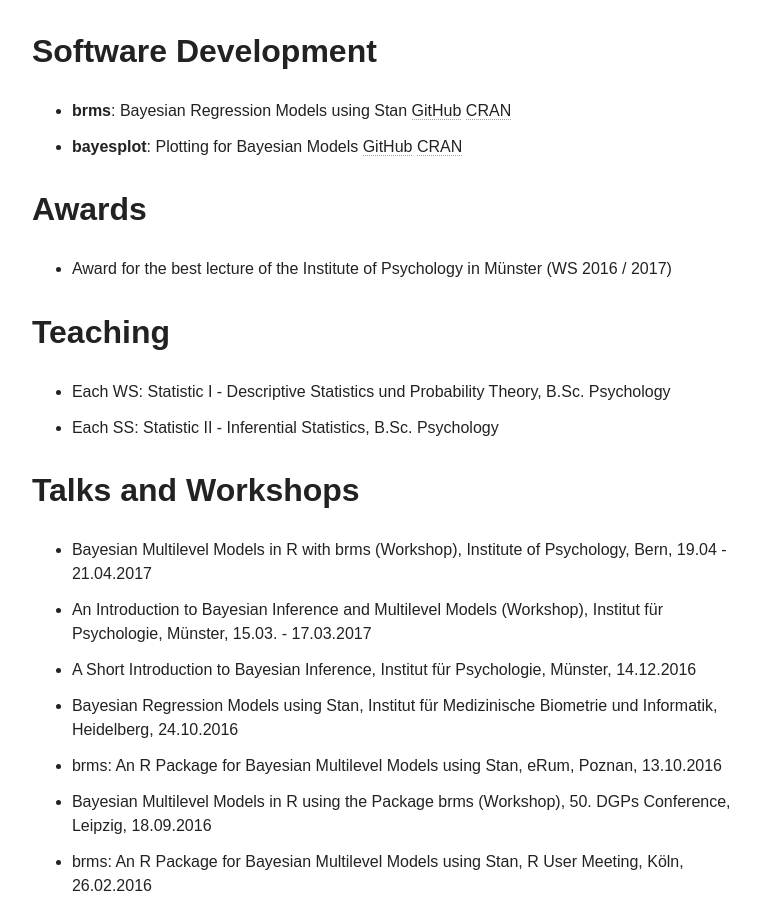
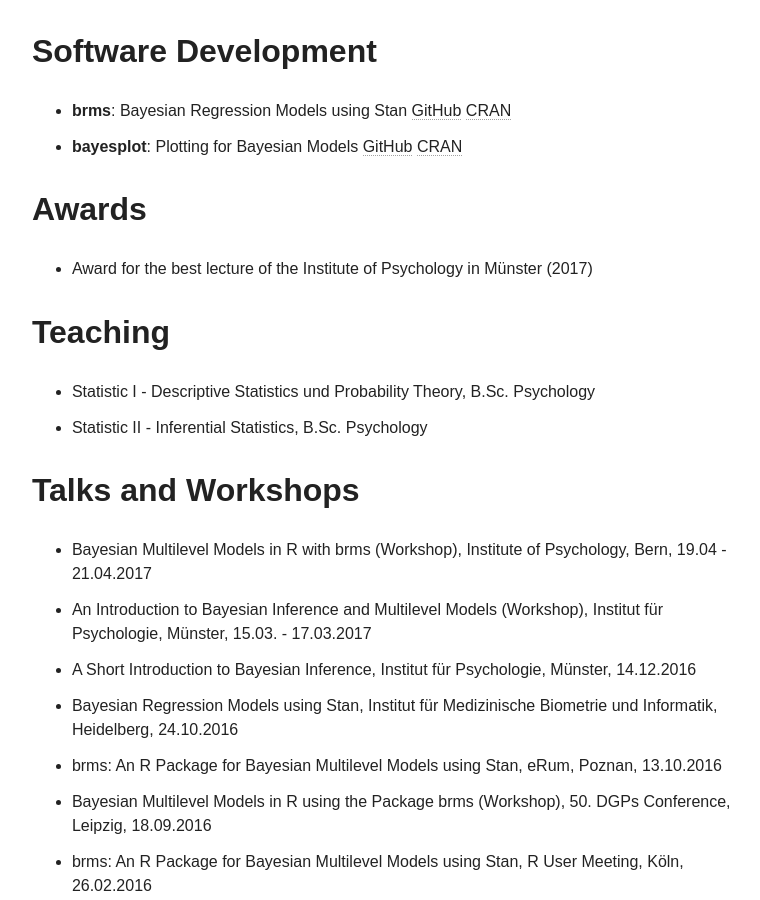
Before and after one commit to paul-buerkner/paul-buerkner.github.io, a Jekyll site: the page built from about/index.md, in a window 1280 px wide and 900 px high, scrolled down 858 px. Shown: the whole window, without its empty margins (254-1014 px from the left). Built offline with Jekyll 4.4.1, drawn with Linux system fonts in a browser that asks for light colours; nearby versions of some CDN libraries.

Commit message:
about: more cleaning

```diff
--- a/about/index.md
+++ b/about/index.md
@@ -26,12 +26,12 @@
 
 ## Awards
 
-* Award for the best lecture of the Institute of Psychology in Münster (WS 2016 / 2017)
+* Award for the best lecture of the Institute of Psychology in Münster (2017)
 
 ## Teaching
 
-* Each WS: Statistic I - Descriptive Statistics und Probability Theory, B.Sc. Psychology
-* Each SS: Statistic II - Inferential Statistics, B.Sc. Psychology
+* Statistic I - Descriptive Statistics und Probability Theory, B.Sc. Psychology
+* Statistic II - Inferential Statistics, B.Sc. Psychology
 
 ## Talks and Workshops
 
```
